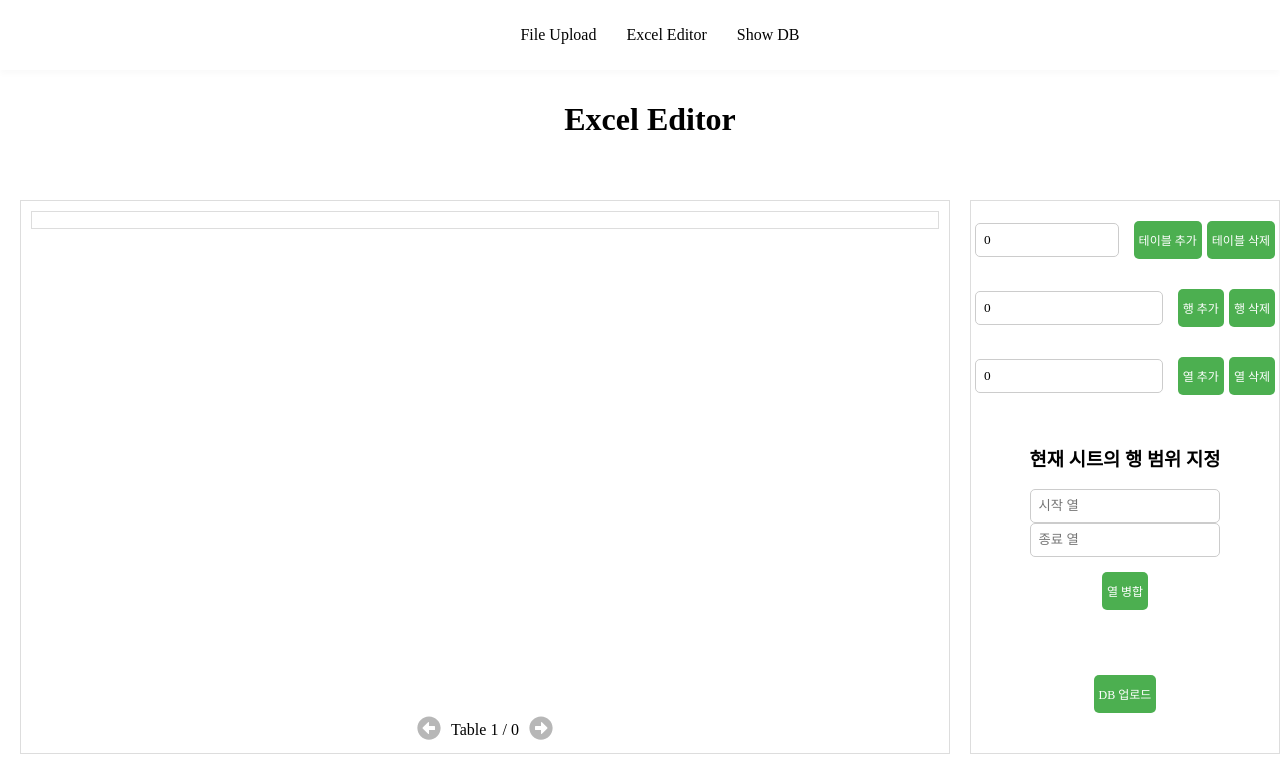
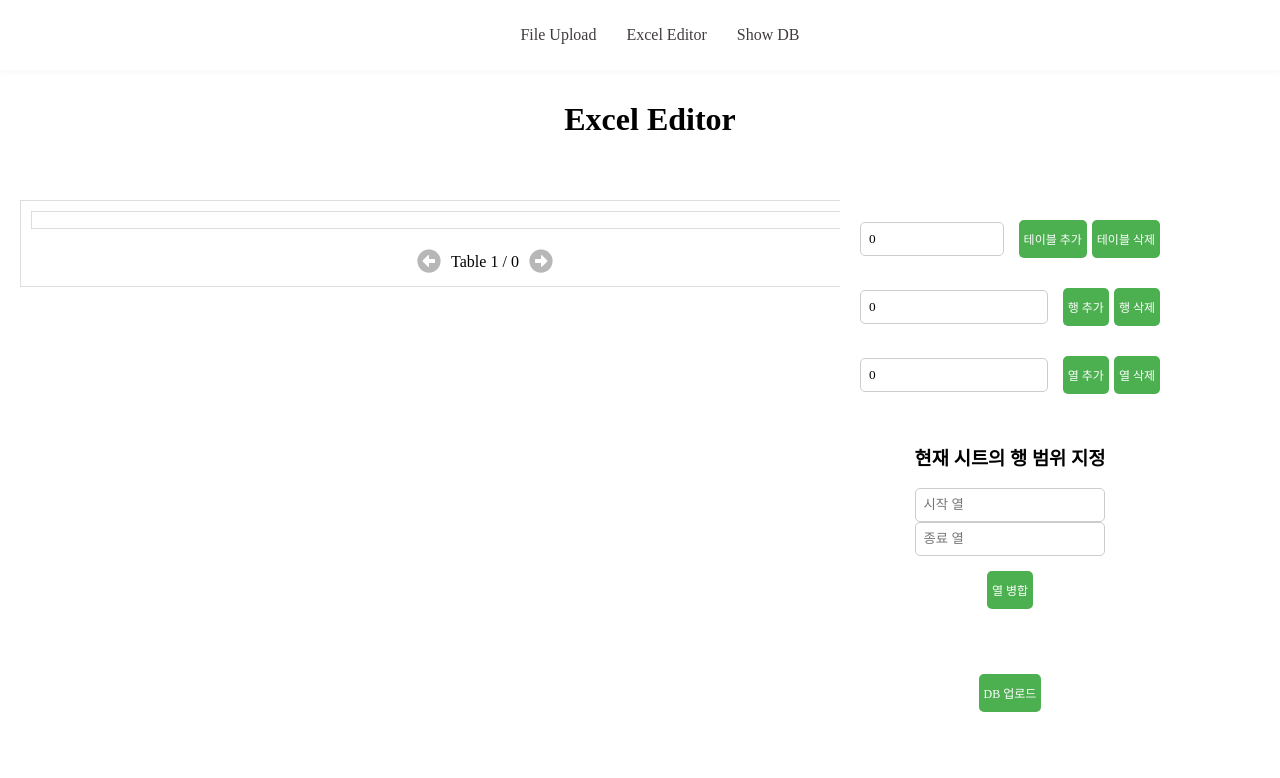
Before and after one commit to SKKUsanhak/frontend, a React (Create React App) app: page /excelEditor in a window 1280 px wide. Shown: the top 778 px of the page. Built offline with nearby package versions, Linux system fonts and the light colour scheme; a web font is replaced by a local one.

Commit message:
7/17 fixed

```diff
--- a/src/component/excelEditor/ExcelEditor.css
+++ b/src/component/excelEditor/ExcelEditor.css
@@ -33,14 +33,20 @@
 }
 
 .controls-section {
-  border: 1px solid #ddd;
+  /* border: 1px solid #ddd; */
   display: flex;
   flex-direction: column;
   gap: 10px;
   align-items: center;
   padding: 20px;
   font-family: "LineFont";
-  position: sticky;
+  position: fixed;
+  top: 200px;  /* Adjust this as needed depending on your header's height */
+  right: 100px;  /* Aligns the section to the right edge of the viewport */
+  width: 1fr;  /* Specifies the width of the controls section */
+  height: 600px;  /* Fixed height, can adjust if needed */
+  background-color: white;  /* Optional: sets a background color */
+  z-index: 1000;  /* Ensures it stays on top of other content */
 }
 
 .controls-section input {
--- a/src/component/header/header.css
+++ b/src/component/header/header.css
@@ -33,7 +33,17 @@
 }
 
 .nav__item a {
-    color: rgb(3, 3, 3);
+  color: rgb(65, 60, 60);
   text-decoration: none;
   font-family: "LineFont";
+  transition: color 0.3s ease-in-out;
+  /* Smooth transition for color change */
 }
+
+.nav__item a:hover {
+  /* color: rgb(3, 3, 3); */
+  /* Change color on hover */
+  /* text-decoration: underline; */
+  font-family: "LineFontBold";
+  /* Optional: add underline on hover */
+}
```
Lines whose indentation alone changed are shown as unchanged.
